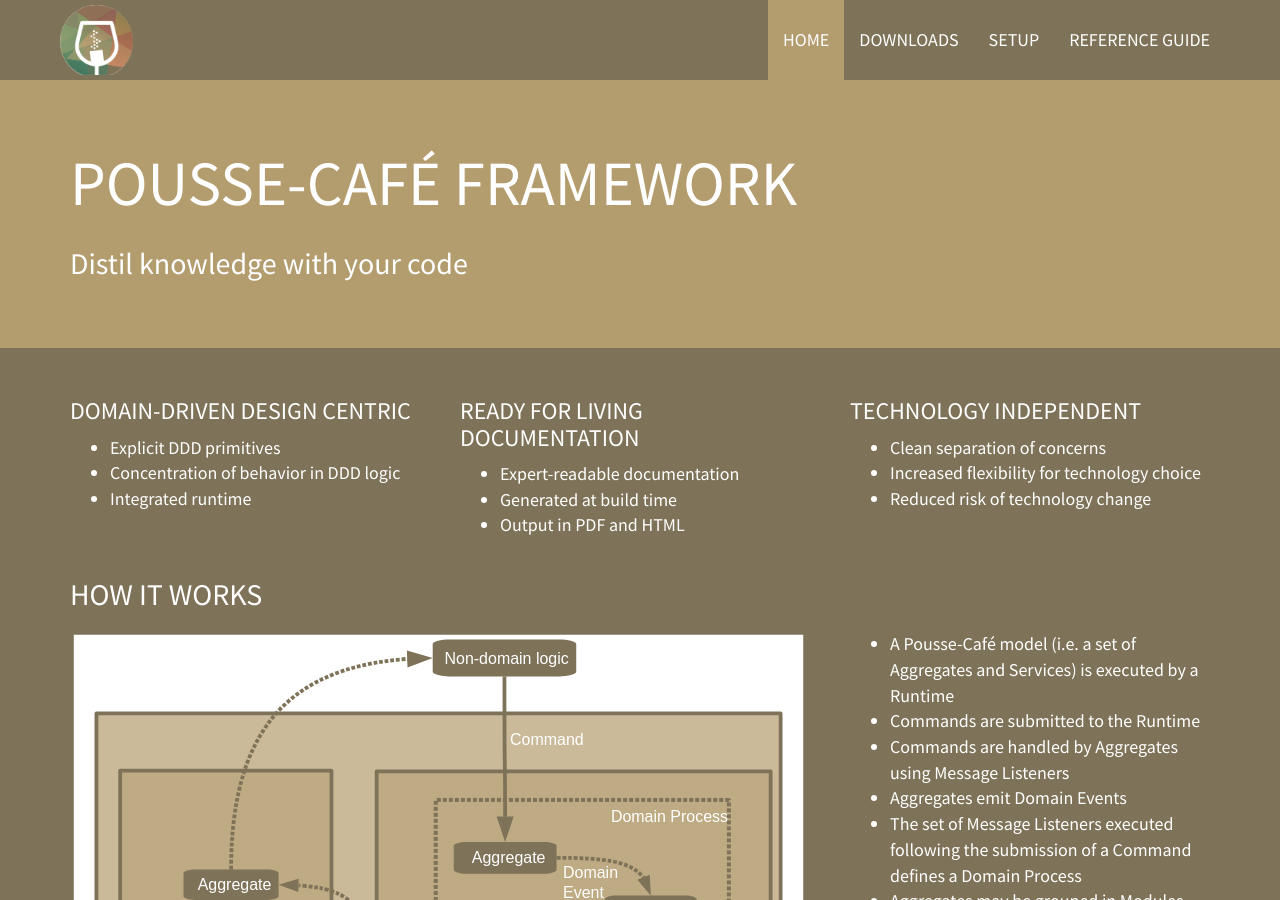
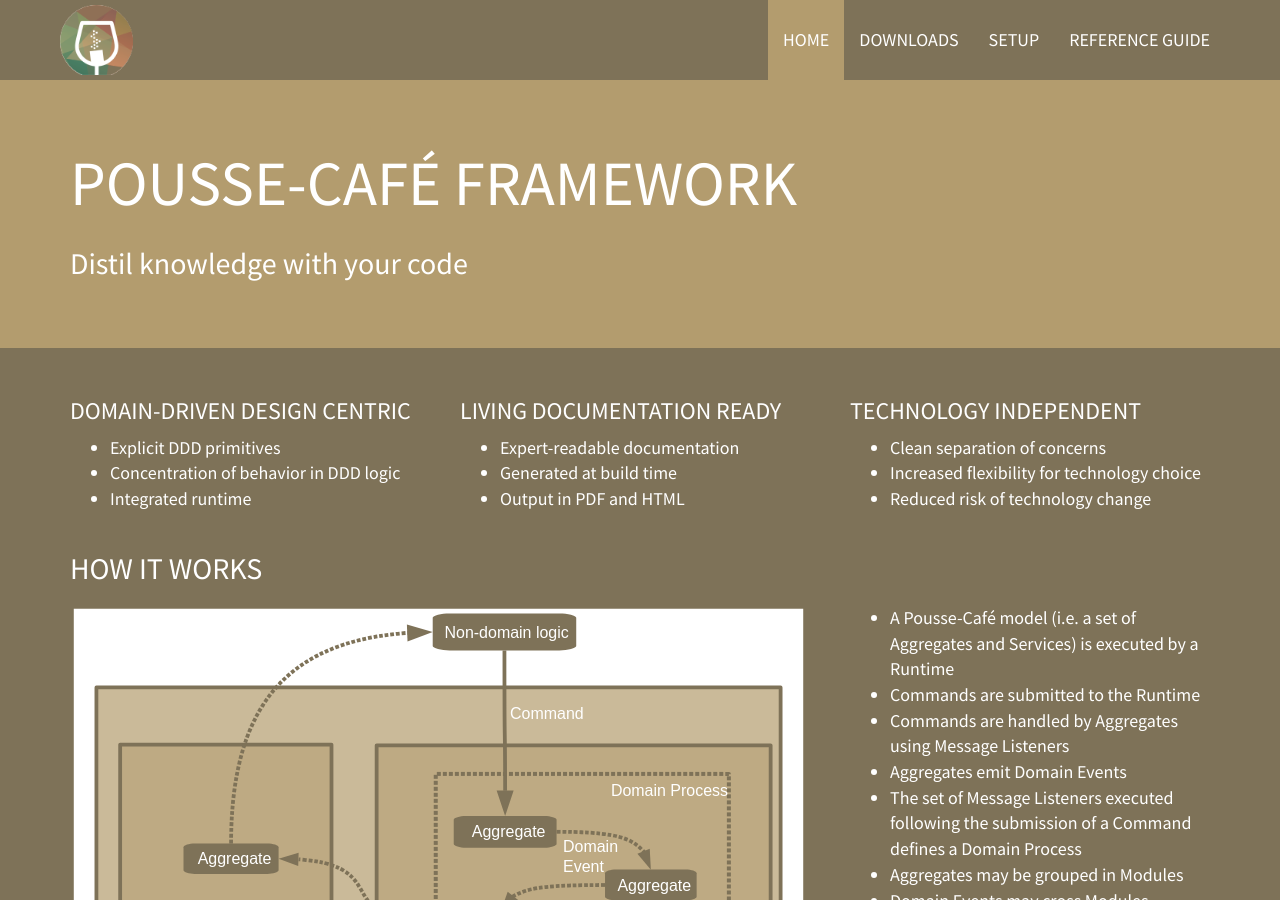
Before and after one commit to pousse-cafe/pousse-cafe.github.io, a Jekyll site: the page built from index.html, in a window 1280 px wide and 900 px high. Built offline with Jekyll 4.4.1, drawn with Linux system fonts in a browser that asks for light colours.

Commit message:
Improve living doc headline.

```diff
--- a/index.html
+++ b/index.html
@@ -23,7 +23,7 @@
               </ul>
           </div>
           <div class="col-md-4">
-              <h3>Ready for Living Documentation</h3>
+              <h3>Living Documentation Ready</h3>
               <ul>
                 <li>Expert-readable documentation</li>
                 <li>Generated at build time</li>
```
